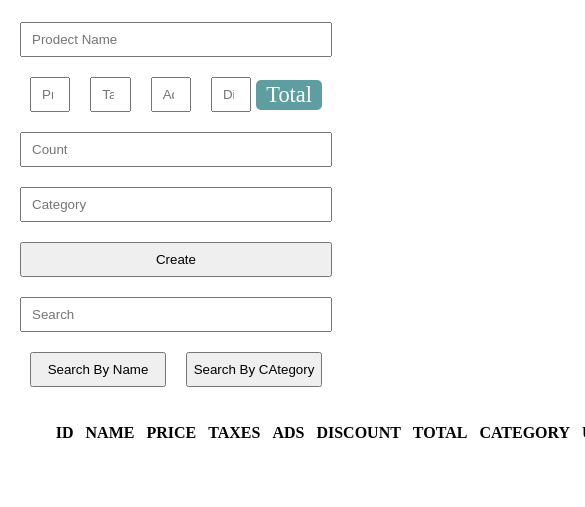
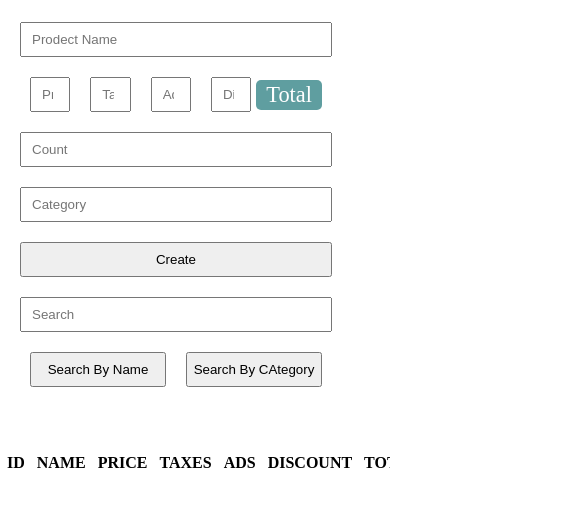
Before and after one commit to Mohammad-SF71coder/applied-js-crud, a plain HTML site: page index.html in a window 390 px wide. Shown: the part 137-644 px from the top of the page, 585 px wide, since content can reach past the window. Drawn offline with Linux system fonts and the light colour scheme.

Commit message:
responsive table

```diff
--- a/style.css
+++ b/style.css
@@ -75,17 +75,21 @@ button:hover{
 }
 
 .items{
-    margin-top: 20px;
-    width: 75%;
+
+    width: 100%;
     display: flex;
     flex-direction: row;
     align-items: center;
+    overflow-x: auto;
+    margin: 15px;
+
 
 }
 
 .items table{
-    width: 100%;
+    width: 90%;
     text-align: center;
+    margin-top: 35px;
 }
 
 .items table th{
```
